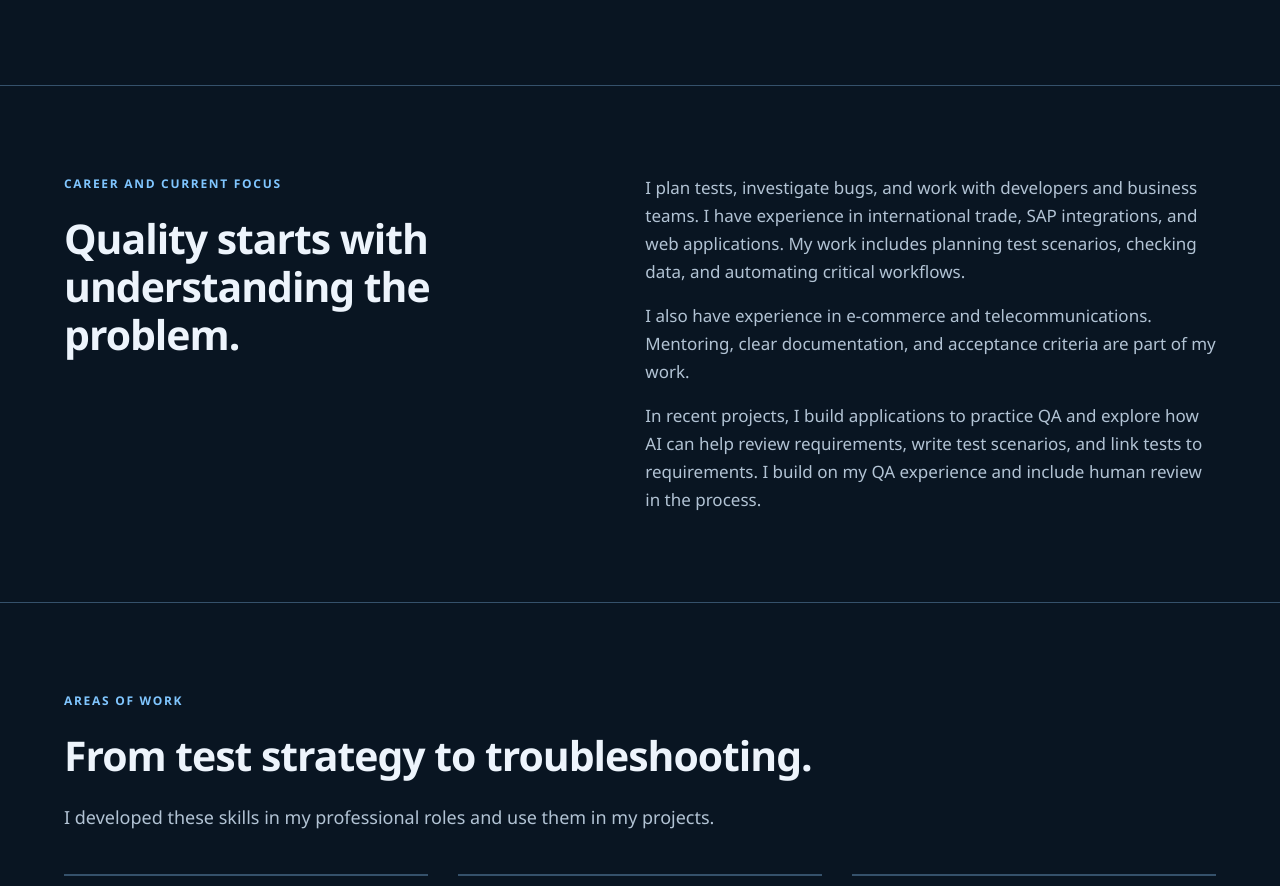
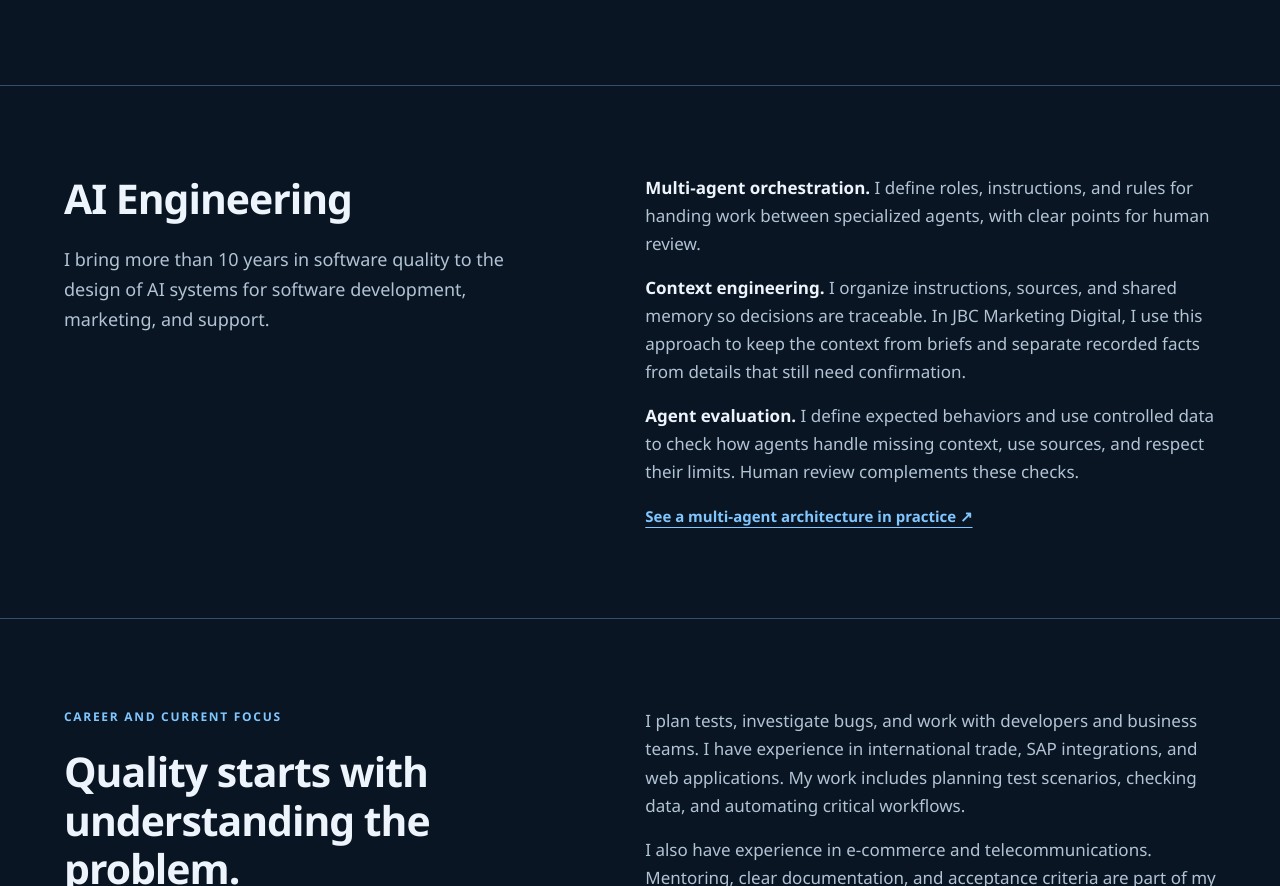
Before and after one commit to JoaquimcartaxoQA/JoaquimcartaxoQA.github.io, a plain HTML site: page en.html in a window 1280 px wide. Shown: the part 3386-4272 px from the top of the page. Drawn offline with Linux system fonts and the light colour scheme.

Commit message:
docs: add AI engineering portfolio section (EN)

```diff
--- a/en.html
+++ b/en.html
@@ -128,6 +128,21 @@
   </div>
 </section>
 
+<section id="engenharia-de-ia" aria-labelledby="titulo-engenharia-de-ia">
+  <div class="wrap split">
+    <div>
+      <h2 id="titulo-engenharia-de-ia">AI Engineering</h2>
+      <p class="section-lead">I bring more than 10 years in software quality to the design of AI systems for software development, marketing, and support.</p>
+    </div>
+    <div class="prose">
+      <p><strong>Multi-agent orchestration.</strong> I define roles, instructions, and rules for handing work between specialized agents, with clear points for human review.</p>
+      <p><strong>Context engineering.</strong> I organize instructions, sources, and shared memory so decisions are traceable. In JBC Marketing Digital, I use this approach to keep the context from briefs and separate recorded facts from details that still need confirmation.</p>
+      <p><strong>Agent evaluation.</strong> I define expected behaviors and use controlled data to check how agents handle missing context, use sources, and respect their limits. Human review complements these checks.</p>
+      <p><a class="text-link" href="https://github.com/JoaquimcartaxoQA/multiagent-dev-qa/blob/main/README.en.md">See a multi-agent architecture in practice ↗</a></p>
+    </div>
+  </div>
+</section>
+
 <section id="sobre"><div class="wrap split"><div><p class="eyebrow">Career and Current Focus</p><h2>Quality starts with understanding the problem.</h2></div><div class="prose"><p>I plan tests, investigate bugs, and work with developers and business teams. I have experience in international trade, SAP integrations, and web applications. My work includes planning test scenarios, checking data, and automating critical workflows.</p><p>I also have experience in e-commerce and telecommunications. Mentoring, clear documentation, and acceptance criteria are part of my work.</p><p>In recent projects, I build applications to practice QA and explore how AI can help review requirements, write test scenarios, and link tests to requirements. I build on my QA experience and include human review in the process.</p></div></div></section>
 <section id="competencias"><div class="wrap"><p class="eyebrow">Areas of Work</p><h2>From test strategy to troubleshooting.</h2><p class="section-lead">I developed these skills in my professional roles and use them in my projects.</p><div class="skills-grid">
 <article class="skill"><h3>Strategy and Collaboration</h3><p>I review requirements and acceptance criteria, prioritize tests by risk, and plan positive, negative, and regression tests. I also mentor QA team members.</p></article>
```
